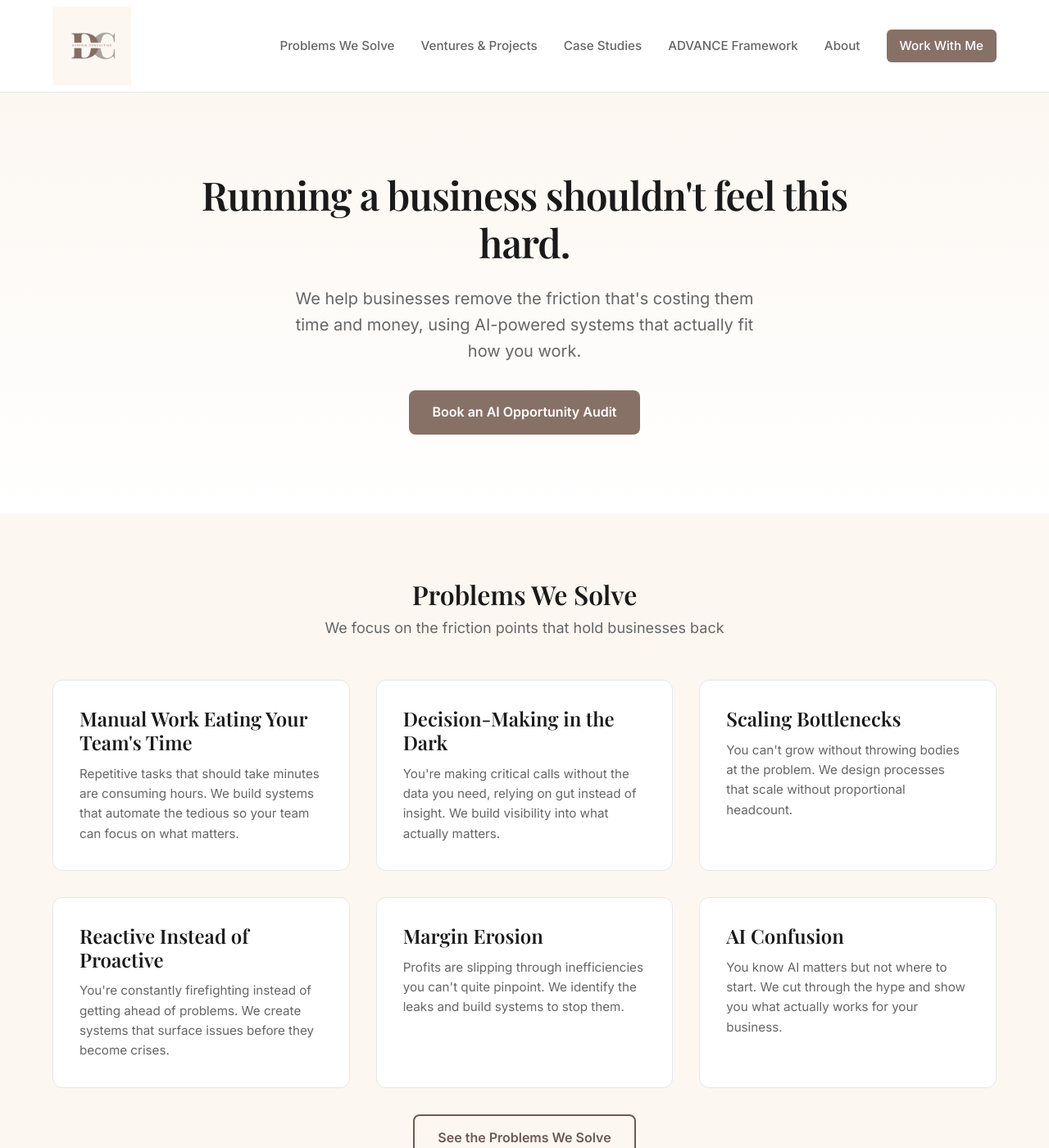
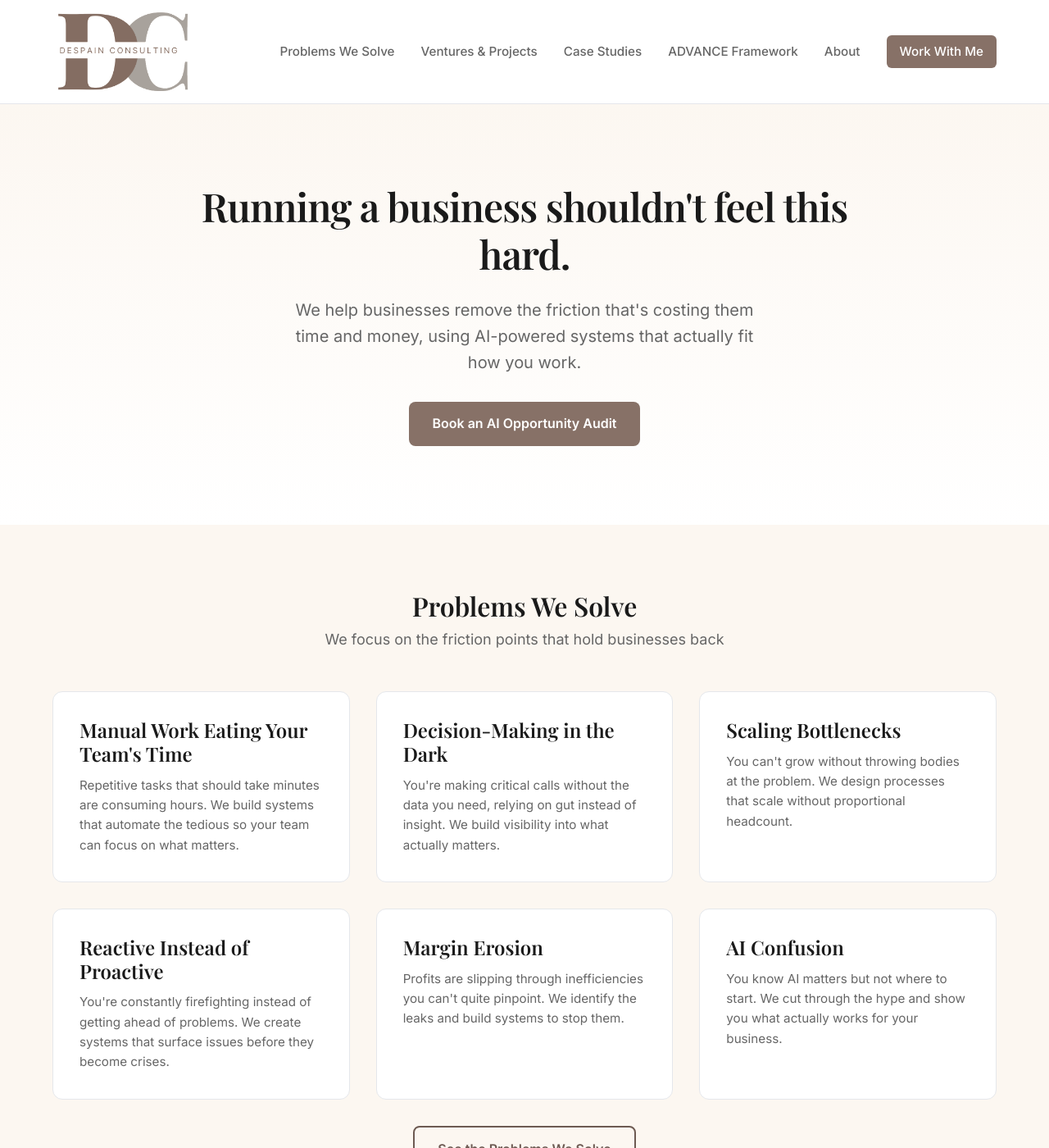
Before and after one commit to adespain70-ui/despain-consulting-site, a Jekyll site: the page built from index.md, in a window 1280 px wide and 1400 px high. Shown: the whole window at 82% size. Built offline with Jekyll 4.4.1, drawn with Linux system fonts in a browser that asks for light colours.

Commit message:
Use trimmed transparent logo so wordmark is readable at header size
The 500x500 logo.png had ~65% empty cream padding, so small header
heights made the DESPAIN CONSULTING wordmark unreadable. Add a trimmed,
transparent-background logo-header.png (299x191) and raise heights to
110px desktop / 64px mobile. Removes the cream box on the white header.

Co-Authored-By: Claude Opus 4.8 (1M context) <noreply@anthropic.com>

```diff
--- a/_includes/header.html
+++ b/_includes/header.html
@@ -1,7 +1,7 @@
 <header class="site-header">
   <div class="container">
     <a href="{{ '/' | relative_url }}" class="site-logo">
-      <img src="{{ '/assets/images/logo.png' | relative_url }}" alt="DeSpain Consulting" class="logo-img">
+      <img src="{{ '/assets/images/logo-header.png' | relative_url }}" alt="DeSpain Consulting" class="logo-img">
     </a>
     <nav class="site-nav">
       <a href="{{ '/problems' | relative_url }}">Problems We Solve</a>
--- a/assets/css/style.css
+++ b/assets/css/style.css
@@ -94,7 +94,7 @@ main {
 }
 
 .site-logo .logo-img {
-  height: 96px;
+  height: 110px;
   width: auto;
 }
 
@@ -819,7 +819,7 @@ main {
   }
 
   .site-logo .logo-img {
-    height: 56px;
+    height: 64px;
   }
 
   .nav-toggle {
```
Also changed, not shown: assets/images/logo-header.png (added).
